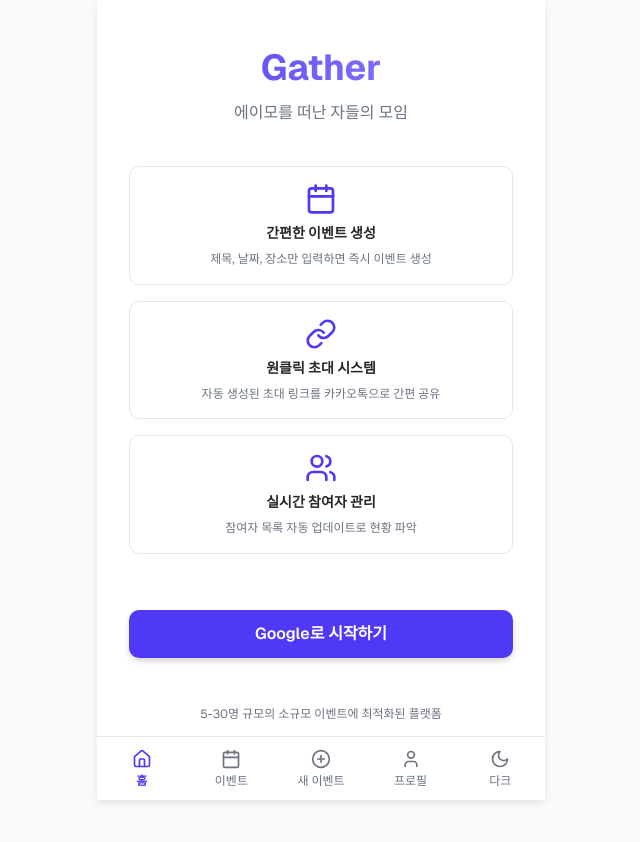
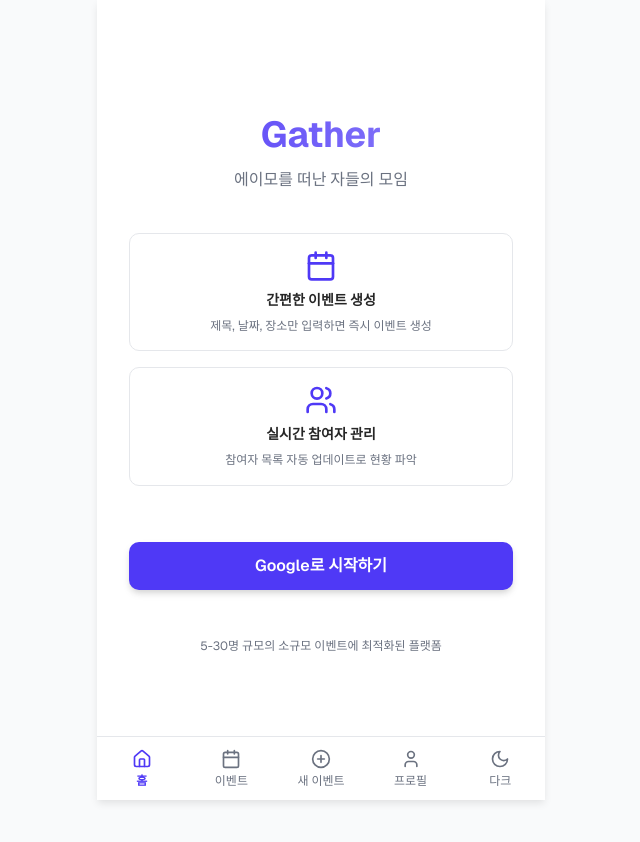
Before and after one commit to SW-Helios/nextjs-supabase-app-main, a Next.js app: page / in a window 1280 px wide. Shown: the top 842 px of the page, without its empty margins (319-959 px from the left). Built offline with nearby package versions, Linux system fonts and the light colour scheme; no server answers.

Commit message:
🔥 remove: 랜딩 페이지에서 원클릭 초대 시스템 항목 제거

```diff
--- a/app/(mobile)/page.tsx
+++ b/app/(mobile)/page.tsx
@@ -1,6 +1,6 @@
 import Link from "next/link";
 import { Button } from "@/components/ui/button";
-import { Calendar, Link as LinkIcon, Users } from "lucide-react";
+import { Calendar, Users } from "lucide-react";
 import { createClient } from "@/lib/supabase/server";
 
 export default async function Home() {
@@ -30,14 +30,6 @@ export default async function Home() {
             <h3 className="text-sm font-semibold">간편한 이벤트 생성</h3>
             <p className="text-muted-foreground text-xs leading-snug">
               제목, 날짜, 장소만 입력하면 즉시 이벤트 생성
-            </p>
-          </div>
-
-          <div className="bg-card text-card-foreground flex flex-col items-center space-y-2 rounded-xl border p-4">
-            <LinkIcon className="text-primary h-8 w-8" />
-            <h3 className="text-sm font-semibold">원클릭 초대 시스템</h3>
-            <p className="text-muted-foreground text-xs leading-snug">
-              자동 생성된 초대 링크를 카카오톡으로 간편 공유
             </p>
           </div>
 
```
